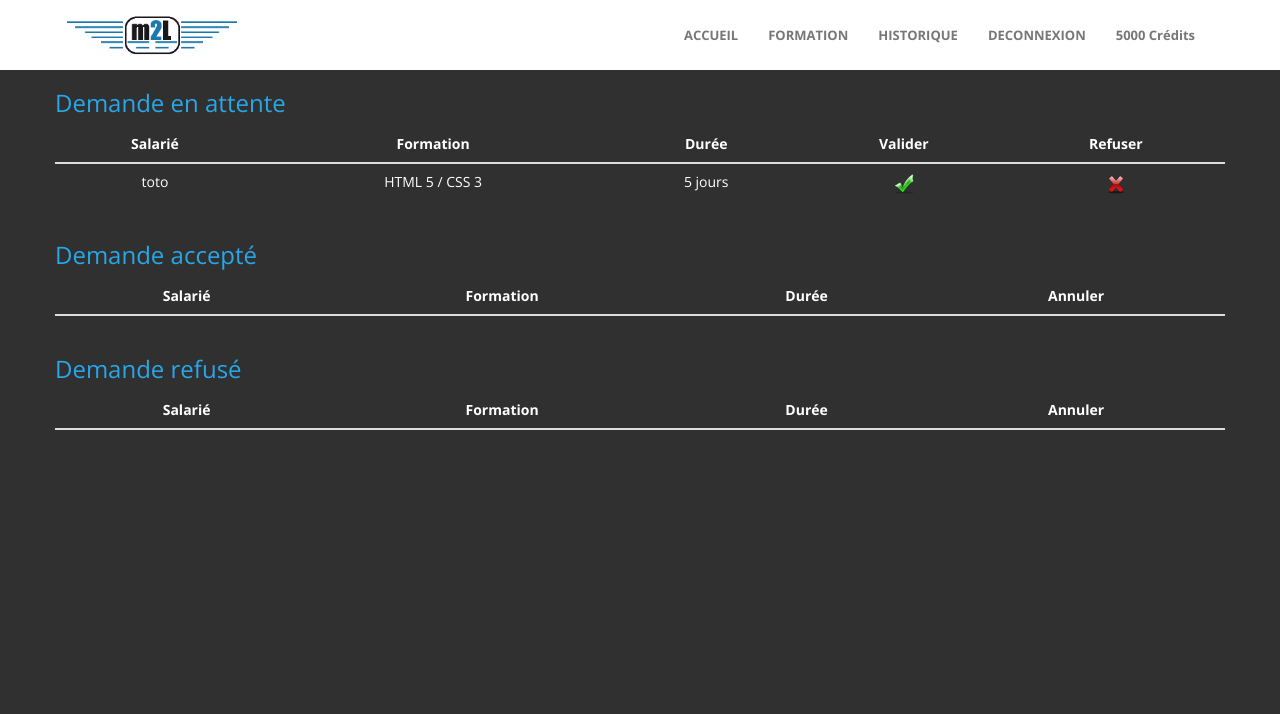
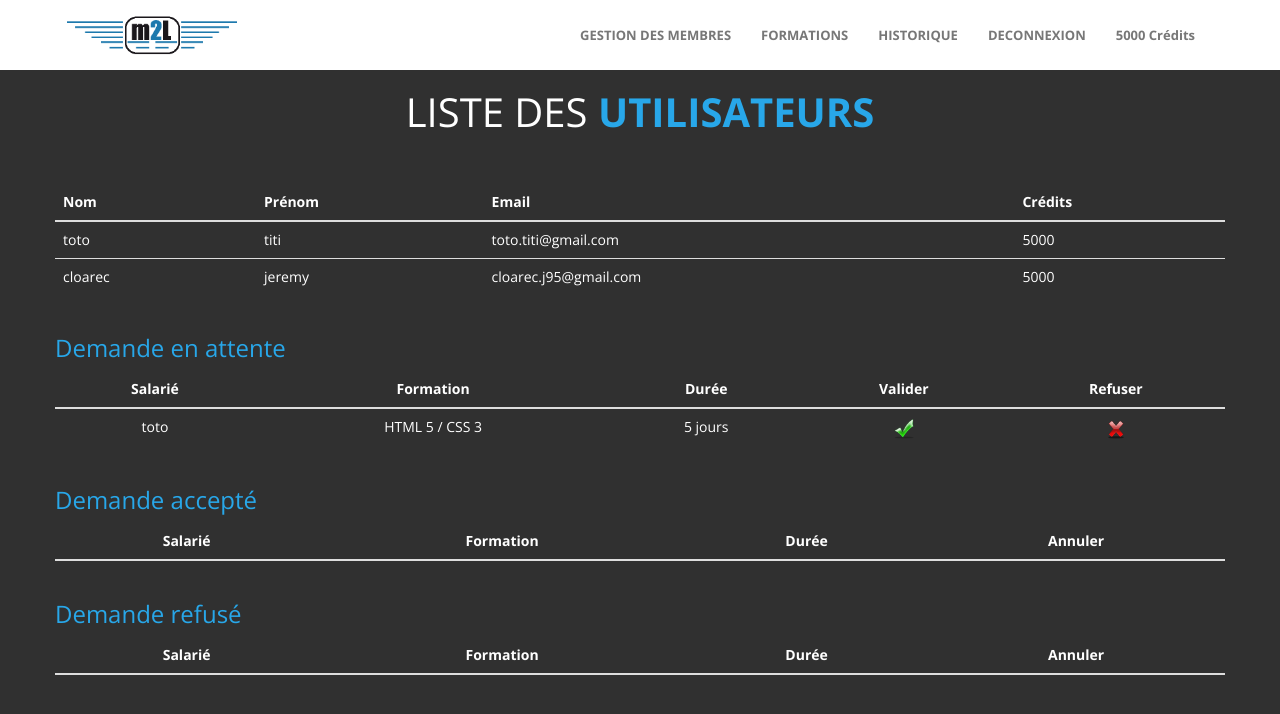
Before and after one commit to kkrane/projet_bts, a PHP site: page /accueil in a window 1280 px wide. Shown: the top 714 px of the page. Run offline with PHP 8.4, Linux system fonts and the light colour scheme; a user stored in the database is signed in; data comes from the database, SQL or seed files in the repository; lists and menus that the app fills with data are empty.

Commit message:
Ajout de la liste utilisateur

```diff
--- a/models/accueil.php
+++ b/models/accueil.php
@@ -2,6 +2,24 @@
 
 require_once 'models/connexion.php';
 
+function getListe()
+{
+    $bdd = $GLOBALS['bdd'];
+    $sql = "SELECT * FROM user u WHERE u.id_s";
+    $req = $bdd->query($sql);
+
+    if(!$req)
+    {
+        echo 'requête déféctueuse';
+    }
+
+    return $req;
+};
+
+?>
+
+<?php
+require_once 'models/connexion.php';
 function getFormationEnAttente()
 {
     $bdd = $GLOBALS['bdd'];
@@ -15,7 +33,6 @@ function getFormationEnAttente()
 
     return $req;
 };
-
 function getFormationValide()
 {
     $bdd = $GLOBALS['bdd'];
@@ -29,7 +46,6 @@ function getFormationValide()
 
     return $req;
 };
-
 function getFormationRefuse()
 {
     $bdd = $GLOBALS['bdd'];
@@ -43,7 +59,6 @@ function getFormationRefuse()
 
     return $req;
 };
-
 function getFormationDemande()
 {
     $bdd = $GLOBALS['bdd'];
@@ -56,7 +71,6 @@ function getFormationDemande()
     }
     return $req;
 }
-
 function getFormationAccepte2()
 {
     $bdd = $GLOBALS['bdd'];
@@ -69,7 +83,6 @@ function getFormationAccepte2()
     }
     return $req;
 }
-
 function getFormationRefuse2()
 {
     $bdd = $GLOBALS['bdd'];
@@ -82,5 +95,4 @@ function getFormationRefuse2()
     }
     return $req;
 }
-
 ?>
--- a/views/accueil.php
+++ b/views/accueil.php
@@ -1,7 +1,49 @@
 <?php
  if (isset($_SESSION['connecte'])){
 ?>
+<link rel="stylesheet" href="css/style.css">
     <body id="top">
+           <?php
+                if ($_SESSION['chef'] == 1){
+            ?>
+            <div class="container">
+            <div class="row">
+                <h2 class="wow bounceIn" data-wow-offset="50" data-wow-delay="0.3s">LISTE DES <span>UTILISATEURS</span></h2>
+                    <table class="table">
+                      <thead class="thead-inverse">
+                        <tr>
+                          <th>Nom</th>
+                          <th>Prénom</th>
+                          <th>Email</th>
+                          <th>Crédits</th>
+                        </tr>
+                      </thead>
+                      <tbody>
+
+                <?php
+                $req = getListe();
+                while($donnee = $req->fetch())
+                {
+                ?>
+                        <tr>
+                          <td scope="row"><?php echo $donnee['nom'] ?></td>
+                          <td scope="row"><?php echo $donnee['prenom'] ?></td>
+                          <td scope="row"><?php echo $donnee['email'] ?></td>
+                          <td scope="row"><?php echo $donnee['credit'] ?></td>
+                        </tr>
+
+        <?php
+                }
+            }
+        ?>
+                    </tbody>
+                </table>
+            </div>
+        </div>
+<?php
+ }
+?>
+
            <?php
                 if ($_SESSION['chef'] ==0){
             ?>
@@ -253,6 +295,3 @@
                 </div>
             </div>
         </body>
-        <?php
- }
-?>
--- a/views/layout.php
+++ b/views/layout.php
@@ -63,12 +63,25 @@ if (isset($_SESSION['connecte']) == true) {
                         <span class="icon icon-bar"></span>
                         <span class="icon icon-bar"></span>
                     </button>
-                    <a href="#" class="navbar-brand"> <img src="images/logo.png" class="img-responsive" style="width: 170px; height=10px; margin-top: -19px;";> </a>
+                    <a href="accueil" class="navbar-brand"> <img src="images/logo.png" class="img-responsive" style="width: 170px; height=10px; margin-top: -19px;";> </a>
                 </div>
                 <div class="collapse navbar-collapse">
                     <ul class="nav navbar-nav navbar-right">
-                        <li><a href="accueil">ACCUEIL</a></li>
-                        <li><a href="formation">FORMATION</a></li>
+                       <?php
+                            if ($_SESSION['chef'] ==1){
+                        ?>
+                        <li><a href="accueil">GESTION DES MEMBRES</a></li>
+                        <?php
+                            }
+                        ?>
+                        <?php
+                            if ($_SESSION['chef'] ==0){
+                        ?>
+                        <li><a href="accueil">MES FORMATIONS</a></li>
+                        <?php
+                            }
+                        ?>
+                        <li><a href="formation">FORMATIONS</a></li>
                         <li><a href="historique">HISTORIQUE</a></li>
                         <li><a href="logout">DECONNEXION</a></li>
                         <li><a href="#"><?= $get_user['credit']; ?><span> Crédits </span></a></li>
@@ -76,7 +89,8 @@ if (isset($_SESSION['connecte']) == true) {
                 </div>
             </div>
         </nav>
-    <?php }
+    <?php
+    }
  ?>
         <div class="class_content">
         <div class="row">
```
